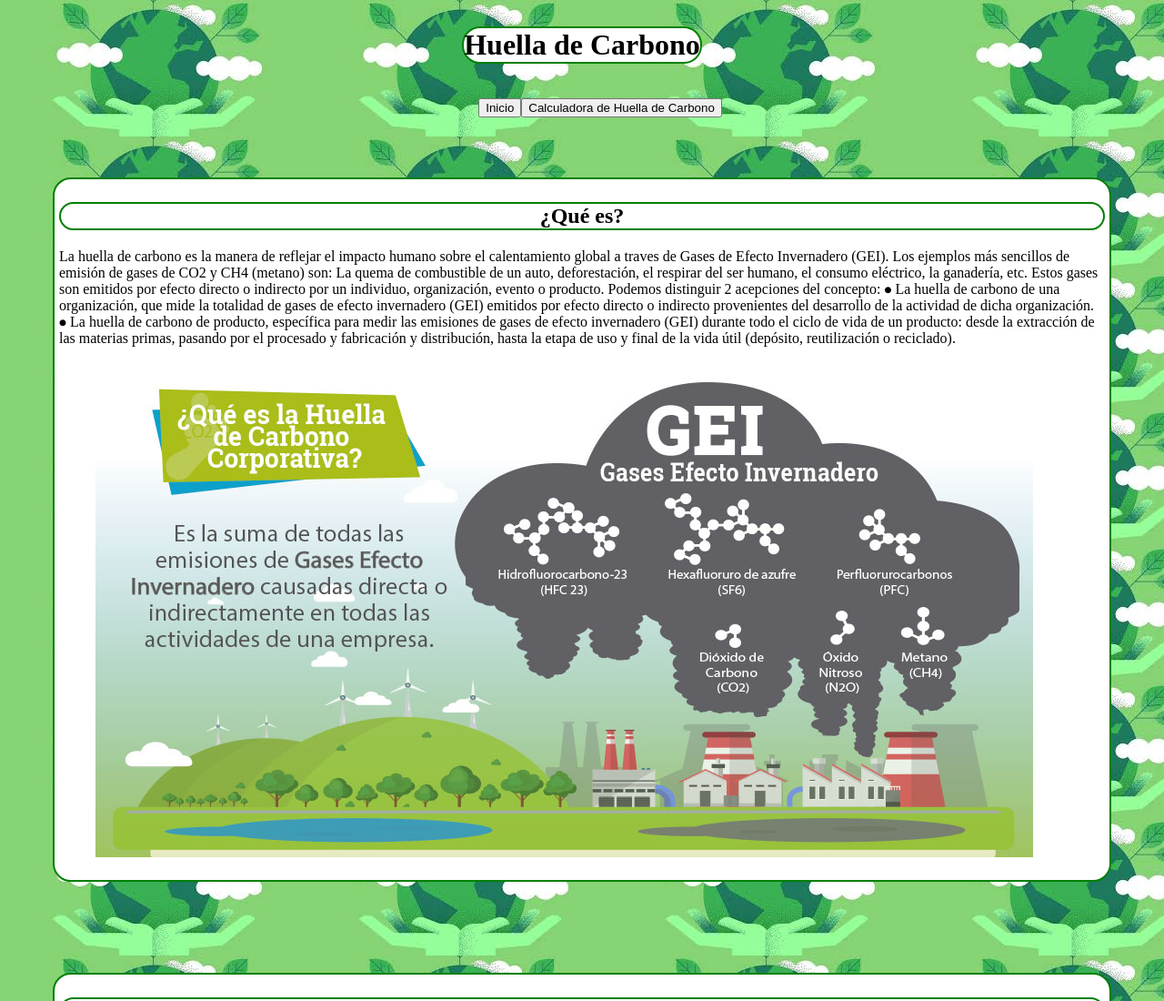
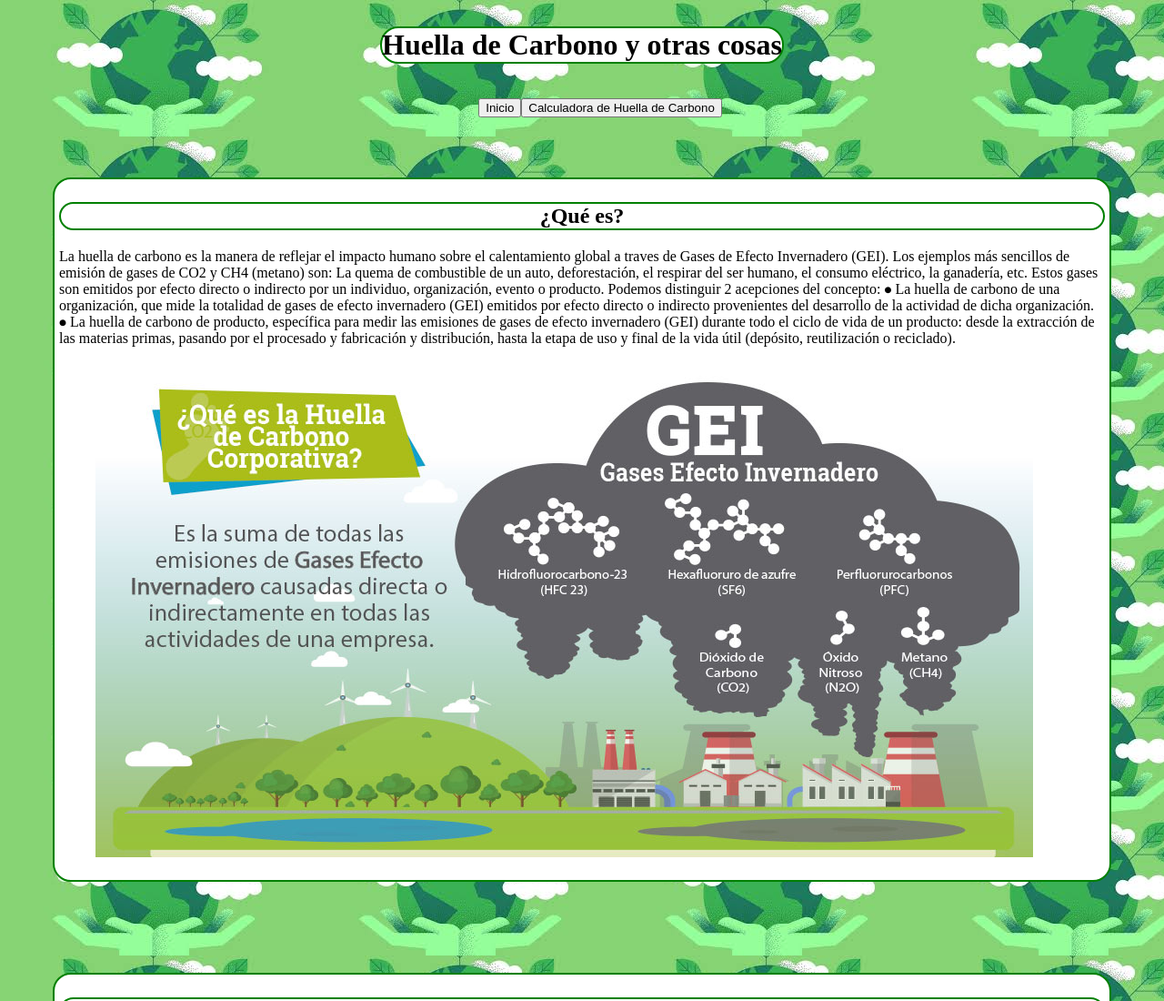
Before and after one commit to ArielMartino23/TP-Huella-de-Carbono, a plain HTML site: page tp huella/TP-Huella-de-Carbono/index.html in a window 1280 px wide. Shown: the top 1100 px of the page at 91% size. Drawn offline with Linux system fonts and the light colour scheme.

Commit message:
Update index.html

```diff
--- a/tp huella/TP-Huella-de-Carbono/index.html
+++ b/tp huella/TP-Huella-de-Carbono/index.html
@@ -9,7 +9,7 @@
 </head>
 
 <body>
-    <h1>Huella de Carbono</h1>
+    <h1>Huella de Carbono y otras cosas</h1>
 
 <nav>
     <ol>
```
